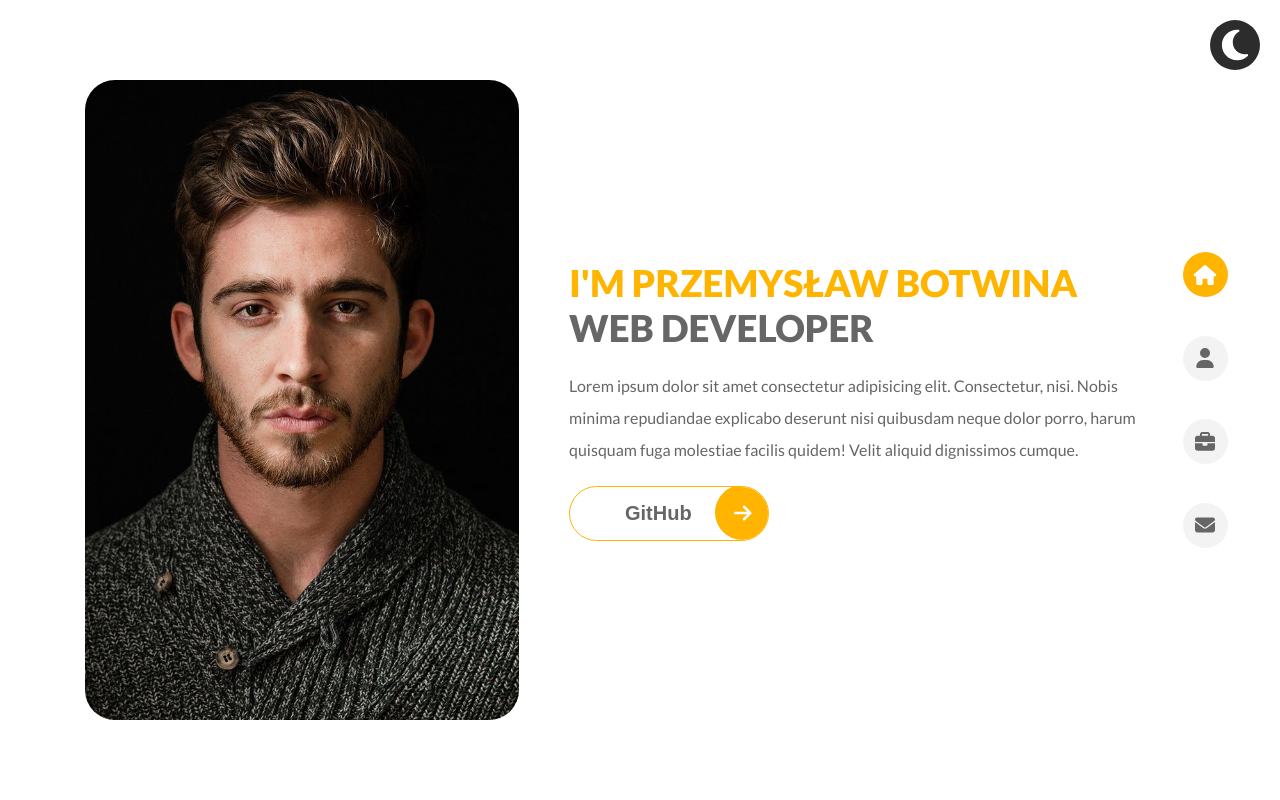
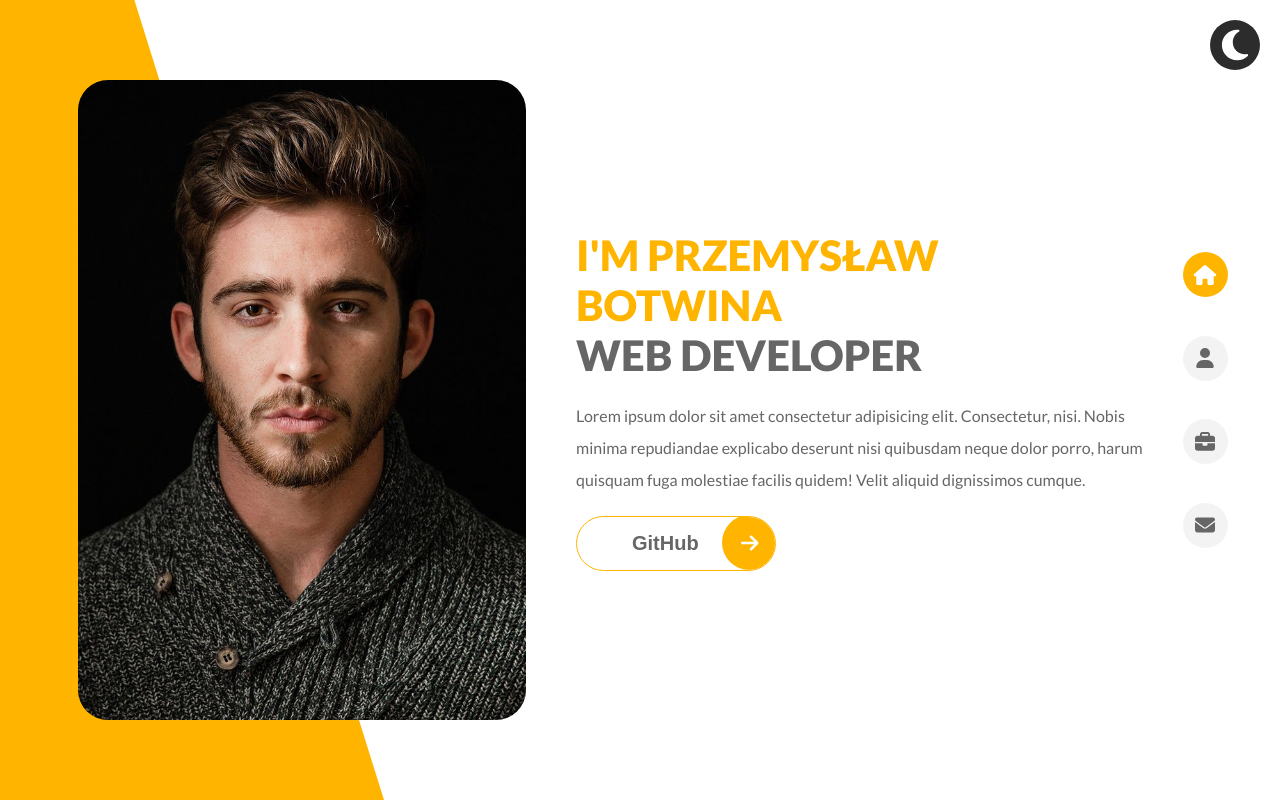
Before and after one commit to WersV/my-portfolio, a Vue app: page / in a window 1280 px wide. Built offline with nearby package versions, Linux system fonts and the light colour scheme.

Commit message:
add left yellow polygon

```diff
--- a/src/views/HomeView.vue
+++ b/src/views/HomeView.vue
@@ -1,7 +1,8 @@
 <template>
   <main class="home-view">
+    <div class="css-el"></div>
     <header class="home-img-container">
-      <!-- <img src="@/assets/img/portfolio-photo-mobile.jpg" alt="portfolio owner"> -->
+      <img src="@/assets/img/portfolio-photo-mobile.jpg" alt="portfolio owner" v-if="isLowRes">
     </header>
     <section class="home-info">
       <h1><span>I'm Przemysław Botwina <br/></span>web developer</h1>
@@ -12,6 +13,23 @@
 </template>
 
 <script setup>
+import {ref, onMounted} from 'vue'
+  const isLowRes = ref(null)
+
+
+  function showLowResImg() {
+    const width = window.innerWidth
+    if (width < 1024) {
+      isLowRes.value = true
+    } else {
+      isLowRes.value = false
+    }
+  }
+
+  onMounted(() => {
+    window.addEventListener('resize', showLowResImg)
+    showLowResImg()
+  })
 </script>
 
 <style scoped lang="scss">
@@ -146,6 +164,18 @@
 @media (min-width: 1024px) {
   .home-view {
     flex-direction: row;
+    position: relative;
+    margin: 0;
+    .css-el {
+      position: absolute;
+      width: 30vw;
+      height: 100vh;
+      top: 0;
+      left: 0;
+      background-color: #FFB400;
+      clip-path: polygon(0% 0%,0% 100%,100% 100%,35% 0%);
+      z-index: -1;
+    }
     .home-img-container {
       width: 35%;
       height: 80vh;
@@ -161,6 +191,9 @@
       text-align: left;
       justify-content: flex-start;
       margin-right: 50px;
+      h1 {
+        font-size: 42px;
+      }
       p {
         line-height: 2;
       }
```
